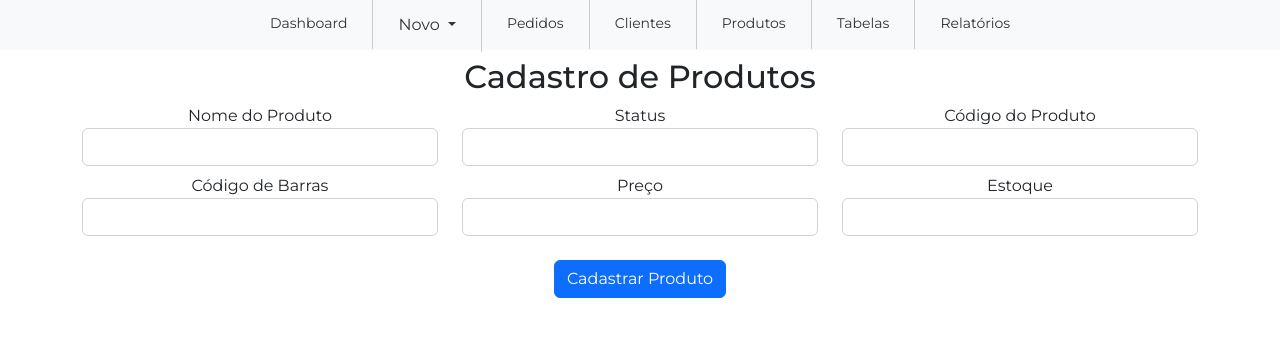
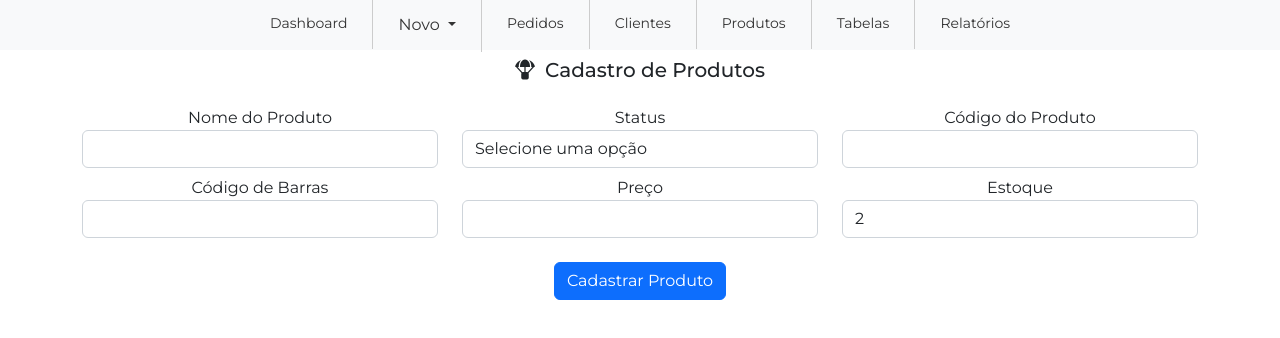
Before and after one commit to rodrigowitt/ErpWeb, an Angular app in the folder Frontend/erpWebapp/: page /produtos in a window 1280 px wide. Shown: the top 338 px of the page. Built offline with nearby package versions, Linux system fonts and the light colour scheme.

Commit message:
adição: tela de cadastor de produto agora está funcional

```diff
--- a/Frontend/erpWebapp/src/app/components/produtos/produtos.component.css
+++ b/Frontend/erpWebapp/src/app/components/produtos/produtos.component.css
@@ -1,3 +1,6 @@
 .inputesquerda{
     margin-left: 500px;
 }
+.fa-parachute-box{
+    margin-right: 10px
+}
--- a/Frontend/erpWebapp/src/app/components/produtos/produtos.component.html
+++ b/Frontend/erpWebapp/src/app/components/produtos/produtos.component.html
@@ -1,46 +1,47 @@
 <div class=" container mt-2 text-center" >
-    <h2>Cadastro de Produtos</h2>
-    <form >
+  <h5 class="mb-4"><i class="fa-solid fa-parachute-box"></i>Cadastro de Produtos</h5>
+    <form #addForm="ngForm" (ngSubmit)="onAddProduto(addForm)">
       <div class="row ">
         <div class="col-4" >
           <div class="form-group ">
-            <label for="productName">Nome do Produto</label>
-            <input type="text" class="form-control" id="productName" name="productName" ngModel required>
+            <label for="nome">Nome do Produto</label>
+            <input type="text" class="form-control" ngModel name="nome" id="nome" name="nome" ngModel required>
           </div>
         </div>
         <div class="col-4">
           <div class="form-group">
             <label for="status">Status</label>
-            <select class="form-control" id="status" name="status" ngModel required>
-              <option value="ativo">Ativo</option>
-              <option value="inativo">Inativo</option>
+            <select class="form-control" id="status" name="status" ngModel name="status" required>
+              <option value="" disabled selected hidden>Selecione uma opção</option>
+              <option value="1">Ativo</option>
+              <option value="2">Inativo</option>
             </select>
           </div>
         </div>
         <div class="col-4">
           <div class="form-group">
-            <label for="productCode">Código do Produto</label>
-            <input type="text" class="form-control" id="productCode" name="productCode" ngModel required>
+            <label for="codigo">Código do Produto</label>
+            <input type="text" class="form-control" id="codigo" ngModel name="codigo" required>
           </div>
         </div>
       </div>
       <div class="row mt-2">
         <div class="col-4">
           <div class="form-group">
-            <label for="barcode">Código de Barras</label>
-            <input type="text" class="form-control" id="barcode" name="barcode" ngModel required>
+            <label for="codigoEan">Código de Barras</label>
+            <input type="text" class="form-control" id="codigoEan" ngModel name="codigoEan">
           </div>
         </div>
         <div class="col-4">
           <div class="form-group">
-            <label for="price">Preço</label>
-            <input type="number" class="form-control" id="price" name="price" ngModel required>
+            <label for="preco">Preço</label>
+            <input type="number" class="form-control" id="preco" ngModel name="preco" required>
           </div>
         </div>
         <div class="col-4">
           <div class="form-group">
-            <label for="stock">Estoque</label>
-            <input type="number" class="form-control" id="stock" name="stock" ngModel required>
+            <label for="estoque">Estoque</label>
+            <input type="number" class="form-control" id="estoque" [(ngModel)]="estoque" ngModel name="estoque" required>
           </div>
         </div>
       </div>
--- a/Frontend/erpWebapp/src/app/components/produtos/produtos.component.ts
+++ b/Frontend/erpWebapp/src/app/components/produtos/produtos.component.ts
@@ -1,4 +1,8 @@
-import { Component } from '@angular/core';
+import { HttpErrorResponse } from '@angular/common/http';
+import { Component, ViewChild } from '@angular/core';
+import { NgForm } from '@angular/forms';
+import { ProdutosService } from 'src/app/produtos.service';
+import { Produtos } from 'src/produtos';
 
 @Component({
   selector: 'app-produtos',
@@ -7,4 +11,40 @@ import { Component } from '@angular/core';
 })
 export class ProdutosComponent {
 
+  estoque: number = 2;
+
+  constructor(private produtosService: ProdutosService){}
+
+  @ViewChild('addForm') addForm!: NgForm;
+
+
+  public onAddProduto(addForm: NgForm): void {
+    const produtoApi: Produtos = {
+      produtoid: 0,
+      nome: addForm.value.nome ,
+      status: addForm.value.status ,
+      codigo: addForm.value.codigo ,
+      codigoEan: addForm.value.codigoEan,
+      preco: addForm.value.preco,
+      estoqueProduto: addForm.value.estoque
+    };
+
+
+
+    if (addForm.valid) {
+      console.log("estoque formulario é: " + addForm.value.estoque)
+        this.produtosService.addProduto(produtoApi).subscribe(
+            (response: Produtos) => {
+              console.log("o estoque do produto é : " + response.estoqueProduto)
+                addForm.resetForm();
+            },
+            (error: HttpErrorResponse) => {
+                alert(error.message);
+            }
+        );
+    } else {
+        alert('Por favor, preencha todos os campos obrigatórios.');
+    }
 }
+
+}
--- a/Frontend/erpWebapp/src/app/produtos.service.ts
+++ b/Frontend/erpWebapp/src/app/produtos.service.ts
@@ -16,4 +16,8 @@ export class ProdutosService {
   public getProdutos():Observable<Produtos[]>{
     return this.http.get<Produtos[]>(`${this.apiServerUrl}produto`)
   }
+
+  public addProduto(produto: Produtos): Observable<Produtos>{
+    return this.http.post<Produtos>(`${this.apiServerUrl}produto`, produto)
+  }
 }
--- a/Frontend/erpWebapp/src/produtos.ts
+++ b/Frontend/erpWebapp/src/produtos.ts
@@ -1,8 +1,9 @@
 export interface Produtos{
-    produtoid: string;
+    produtoid: number;
     nome: string;
     status: number;
     codigo: string;
     codigoEan: string;
-    preco: number
+    preco: number;
+    estoqueProduto: number;
 }
```
Also changed, not shown: 2 other files (tests, documents, lock files or other folders).
